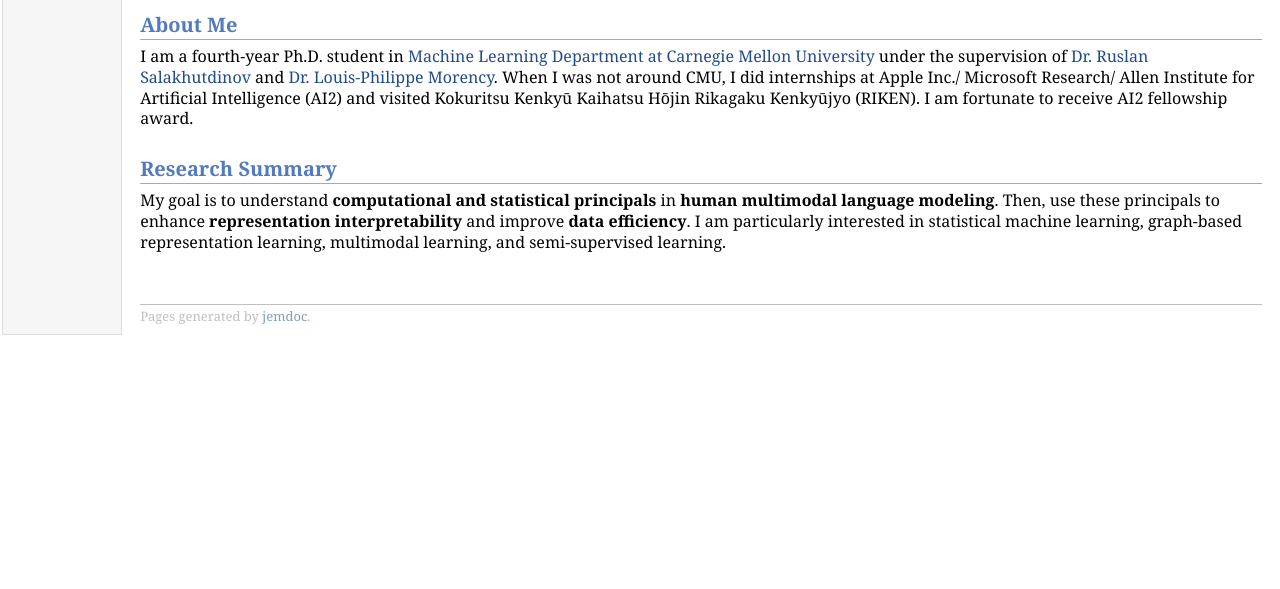
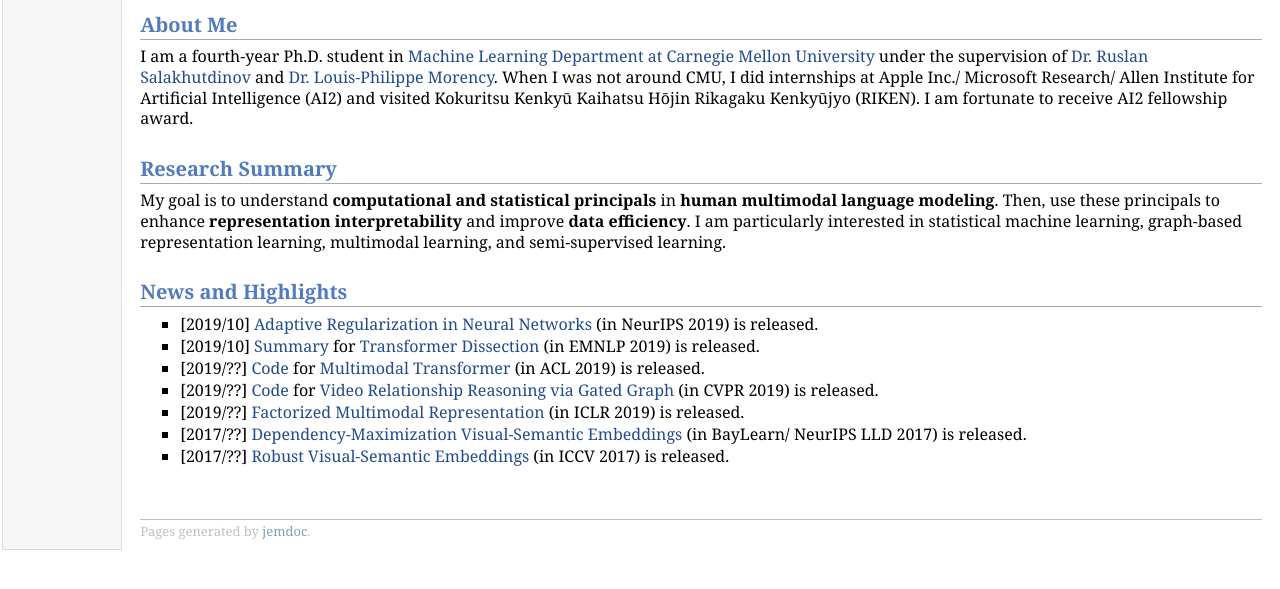
Before and after one commit to yaohungt/yaohungt.github.io, a plain HTML site: page index.html in a window 1280 px wide. Shown: the part 211-800 px from the top of the page. Drawn offline with Linux system fonts and the light colour scheme.

Commit message:
Add files via upload

```diff
--- a/index.html
+++ b/index.html
@@ -31,6 +31,16 @@ Email: yaohungt [at] cs (dot) cmu (dot) edu <br />
 <br /></p>
 <h2>Research Summary</h2>
 <p>My goal is to understand <b>computational and statistical principals</b> in <b>human multimodal language modeling</b>. Then, use these principals to enhance <b>representation interpretability</b> and improve <b>data efficiency</b>. I am particularly interested in statistical machine learning, graph-based representation learning, multimodal learning, and semi-supervised learning.</p>
+<h2>News and Highlights</h2>
+<ul>
+<li>[2019/10] <a href="https://arxiv.org/pdf/1907.06288.pdf">Adaptive Regularization in Neural Networks</a> (in NeurIPS 2019) is released.</li>
+<li>[2019/10] <a href="https://github.com/yaohungt/TransformerDissection">Summary</a> for <a href="https://arxiv.org/pdf/1908.11775.pdf">Transformer Dissection</a> (in EMNLP 2019) is released.</li>
+<li>[2019/??] <a href="https://github.com/yaohungt/Multimodal-Transformer">Code</a> for <a href="https://arxiv.org/pdf/1906.00295.pdf">Multimodal Transformer</a> (in ACL 2019) is released.</li>
+<li>[2019/??] <a href="https://github.com/yaohungt/GSTEG_CVPR_2019">Code</a> for <a href="https://arxiv.org/pdf/1903.10547.pdf">Video Relationship Reasoning via Gated Graph</a> (in CVPR 2019) is released.</li>
+<li>[2019/??] <a href="https://arxiv.org/pdf/1806.06176.pdf">Factorized Multimodal Representation</a> (in ICLR 2019) is released.</li>
+<li>[2017/??] <a href="https://arxiv.org/pdf/1710.08347.pdf">Dependency-Maximization Visual-Semantic Embeddings</a> (in BayLearn/ NeurIPS LLD 2017) is released.</li>
+<li>[2017/??] <a href="https://arxiv.org/pdf/1703.05908.pdf">Robust Visual-Semantic Embeddings</a> (in ICCV 2017) is released.</li>
+</ul>
 </li>
 </ul>
 <div id="footer">
```
